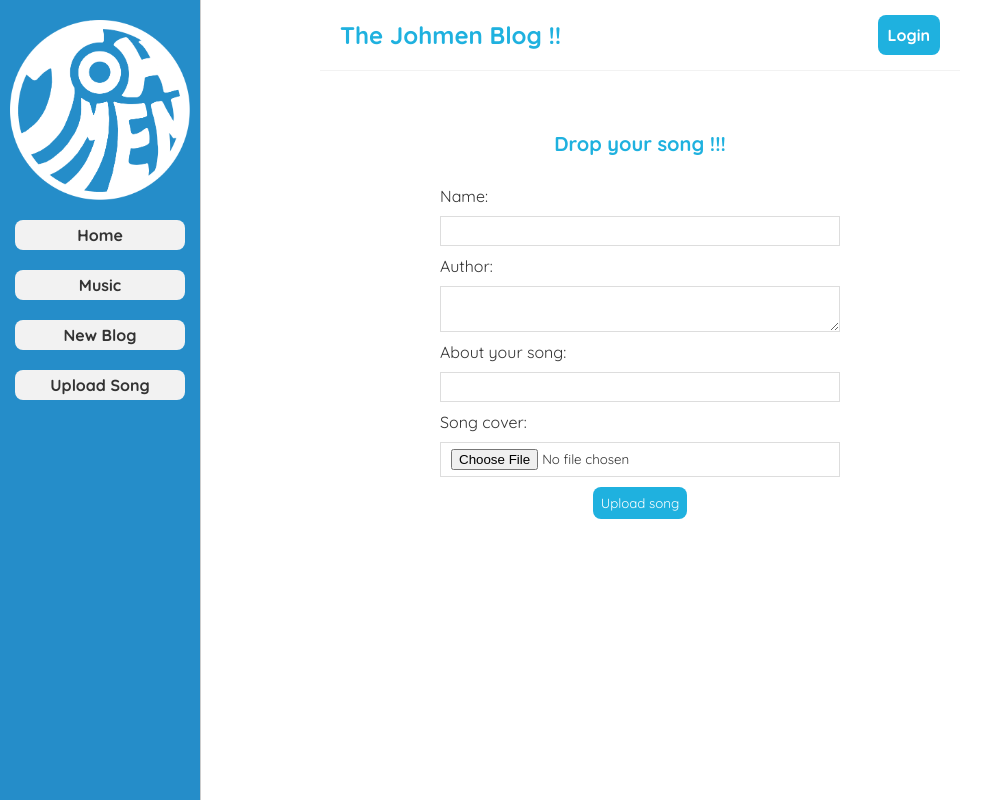
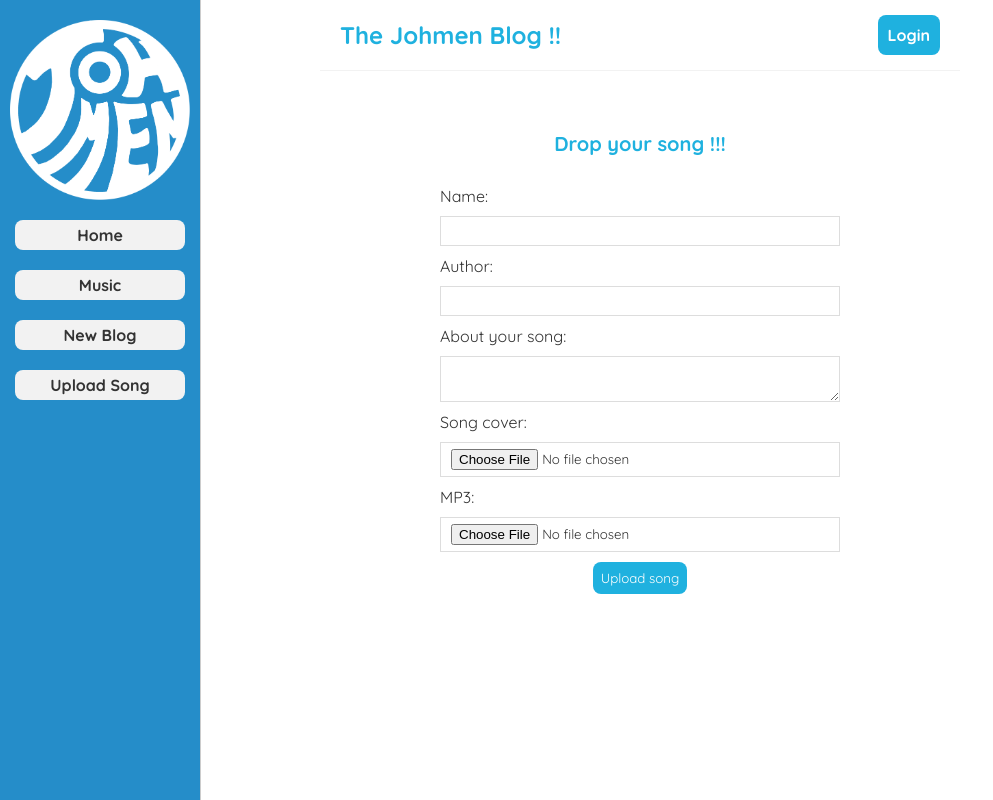
Before and after one commit to JoshMendiola/JoBlog, a React (Create React App) app: page /uploadsong in a window 1280 px wide. Shown: the whole page, without its empty margins (0-993 px from the left). Built offline with nearby package versions, Linux system fonts and the light colour scheme.

Commit message:
now allows for file upload

```diff
--- a/src/pages/CreateBlog.js
+++ b/src/pages/CreateBlog.js
@@ -1,14 +1,14 @@
 import React, { useState } from 'react';
 import { useNavigate } from 'react-router-dom';
 import UsePost from "../service/usePost";
+import GetToday from "../utils/GetToday";
 
 const CreateBlog = () => {
     const [title, setTitle] = useState('');
     const [author, setAuthor] = useState('');
     const [body, setBody] = useState('');
     const [blog_id, setBlog_id] = useState(null);
-    const today = new Date();
-    const date = today.getFullYear() + '-' + (today.getMonth() + 1).toString().padStart(2, '0') + '-' + today.getDate().toString().padStart(2, '0');
+    const date = GetToday();
     const [isPending, setIsPending] = useState(false);
     const [submit, setSubmit] = useState(false);
     const navigate = useNavigate();
@@ -19,7 +19,7 @@ const CreateBlog = () => {
         author,
         body,
         date,
-    }, submit);
+    }, 'application/json', submit);
 
     const handleSubmit = (e) => {
         e.preventDefault();
--- a/src/pages/UploadSong.js
+++ b/src/pages/UploadSong.js
@@ -1,47 +1,46 @@
 import React, { useState } from 'react';
 import { useNavigate } from 'react-router-dom';
 import usePost from "../service/usePost";
+import GetToday from "../utils/GetToday";
 
 const UploadSong = () => {
     const [title, setTitle] = useState('');
     const [author, setAuthor] = useState('');
-    const [audio, setAudio] = useState('');
+    const [audio, setAudio] = useState(null);
     const [song_id, setSong_id] = useState(null);
     const [about, setAbout] = useState('');
     const [cover, setCover] = useState(null);
-    const today = new Date();
-    const date = today.getFullYear() + '-' + (today.getMonth() + 1).toString().padStart(2, '0') + '-' + today.getDate().toString().padStart(2, '0');
+    const date = GetToday();
     const navigate = useNavigate();
-    const formData = new FormData();
+    const [formData, setFormData] = useState(null);
     const [isPending, setIsPending] = useState(false);
     const [submit, setSubmit] = useState(false);
 
-    const {responseData, dataPending, error } = usePost('http://localhost:8080/blog', {
-        formData
-    }, submit);
+    const {responseData, dataPending, error } = usePost('http://localhost:8080/song', formData, 'multipart/form-data', submit  && formData);
 
     const handleSubmit = (e) => {
         e.preventDefault();
-        const song = { song_id, title, author, date, about, audio, cover };
-        formData.append('cover', cover);
-        formData.append('song', JSON.stringify(song))
+        const song = { song_id, title, author, date, about };
+        const newFormData = new FormData();
+
+        newFormData.append("cover", cover);
+        newFormData.append('audio', audio);
+
+        newFormData.append('song', new Blob([JSON.stringify(song)], { type: 'application/json' }))
+        setFormData(newFormData);
         setSubmit(true)
     };
 
     if (!dataPending && !error && responseData) {
-        console.log('new blog :)');
+        console.log('new song :)');
         setIsPending(false);
         navigate('/');
-    }
-
-    const handleImageChange = (e) => {
-        setCover(e.target.files)
     }
 
     return (
         <div className="create">
             <h2>Drop your song !!!</h2>
-            <form onSubmit={handleSubmit}>
+            <form onSubmit={handleSubmit} encType="multipart/form-data">
                 <label>Name:</label>
                 <input
                     type="text"
@@ -50,13 +49,13 @@ const UploadSong = () => {
                     onChange={(e) => setTitle(e.target.value)}
                 />
                 <label>Author:</label>
-                <textarea
+                <input
                     required
                     value={author}
                     onChange={(e) => setAuthor(e.target.value)}
                 />
                 <label>About your song: </label>
-                <input
+                <textarea
                     type="text"
                     required
                     value={about}
@@ -64,9 +63,15 @@ const UploadSong = () => {
                 />
                 <label>Song cover:</label>
                 <input
-                    accept="image/"
                     type="file"
-                    onChange={handleImageChange}
+                    name="cover"
+                    onChange={(e) => {setCover(e.target.files[0])}}
+                />
+                <label>MP3:</label>
+                <input
+                    type="file"
+                    name="audio"
+                    onChange={(e => {setAudio(e.target.files[0])})}
                 />
                 {!isPending && (<button>Upload song</button>)}
                 {isPending && <button disabled>Uploading song...</button>}
--- a/src/service/usePost.js
+++ b/src/service/usePost.js
@@ -1,15 +1,18 @@
 import { useEffect, useState } from 'react';
 import axios from 'axios';
 
-const UsePost = (url, data, submit) => {
+const UsePost = (url, data, contentType, submit) => {
     const [responseData, setResponseData] = useState(null);
-    const [dataPending, setDataPending] = useState(true);
+    const [dataPending, setDataPending] = useState(false);
     const [error, setError] = useState(null);
 
     useEffect(() => {
         if (submit) {
+            setDataPending(true )
             axios
-                .post(url, data)
+                .post(url, data, {headers: {
+                        'Content-Type': contentType
+                    }})
                 .then((response) => {
                     setResponseData(response.data);
                     setDataPending(false);
--- /dev/null
+++ b/src/utils/GetToday.js
@@ -0,0 +1,7 @@
+function GetToday() {
+    const today = new Date();
+    const date = today.getFullYear() + '-' + (today.getMonth() + 1).toString().padStart(2, '0') + '-' + today.getDate().toString().padStart(2, '0');
+    return date
+}
+
+export default GetToday;
```
